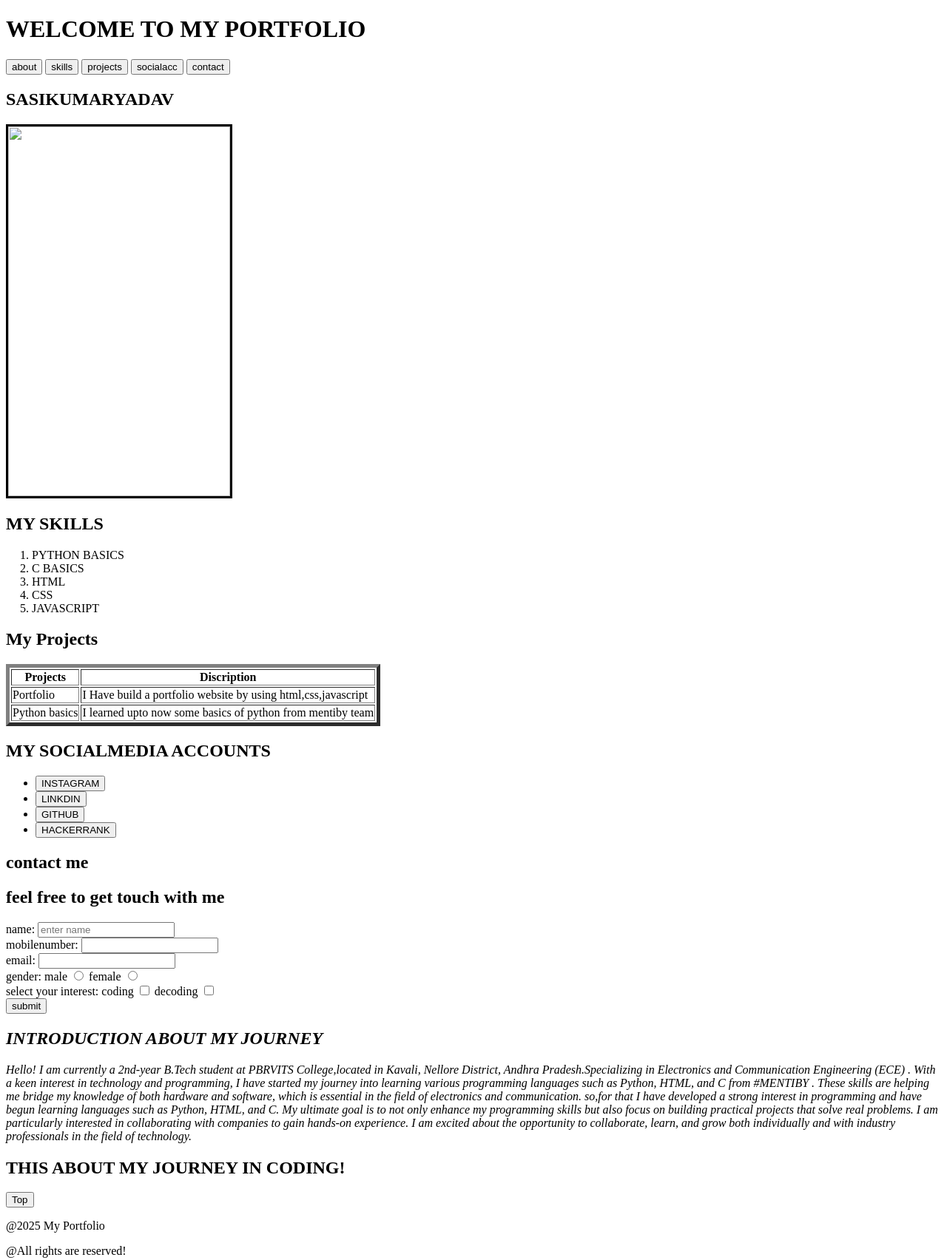
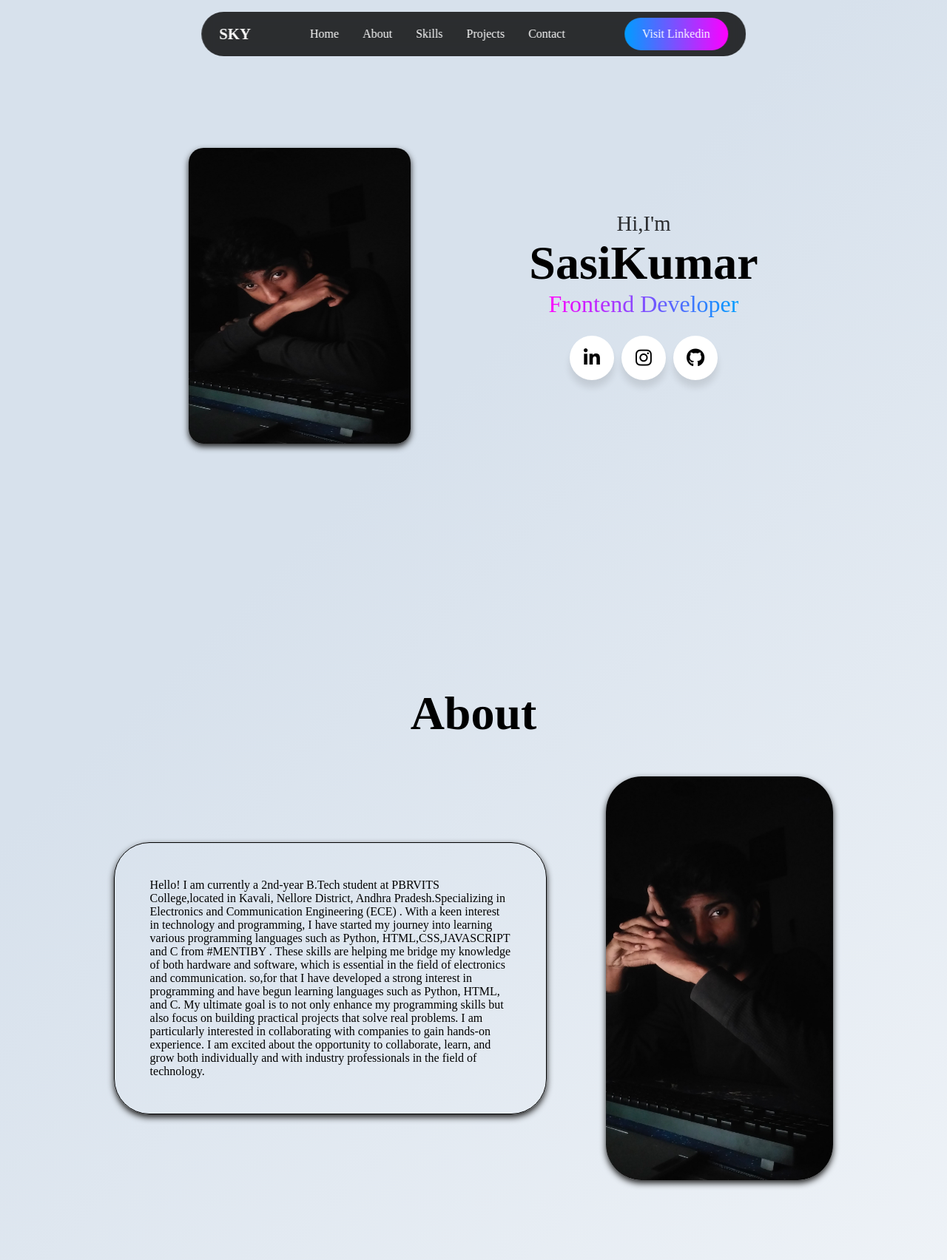
Before and after one commit to sasikumar2k25/MY-PORTFOLIO, a plain HTML site: page index.html in a window 1280 px wide. Shown: the top 1704 px of the page at 74% size. Drawn offline with Linux system fonts and the light colour scheme.

Commit message:
portfolio

```diff
--- a/index.html
+++ b/index.html
@@ -2,133 +2,148 @@
 <html lang="en">
 <head>
     <meta charset="UTF-8">
-    <meta name="viewport" content="width=, initial-scale=1.0">
-    <title>ABOUTSASIKUMAR</title>
- <link rel="stylesheet" href="style.css">
+    <meta name="viewport" content="width=device-width, initial-scale=1.0">
+    <title>Portfolio</title>
+    <link rel="stylesheet" href="style.css">
+    <link rel="stylesheet" href="https://cdnjs.cloudflare.com/ajax/libs/font-awesome/6.7.2/css/all.min.css">
 </head>
-<body >
-    <header>
-       <div>
-        <h1 >WELCOME TO MY PORTFOLIO</h1>
+<body>
 
-        <a href="#about"><button class="button" >about</button></a>
+    <header class="header">
+                <a href="#" class="logo"><span>SKY</span></a>
 
-        <a href="#skills"><button class="button">skills</button></a>
+                <ul class="nav-links">
+                    <li>
+                        <a href="#home">Home</a>
+                    </li>
+                <li>
+                    <a href="#about">About</a>
+                </li>
+                <li>
+                    <a href="#skills">Skills</a>
+                </li>
+                <li>
+                    <a href="#projects">Projects</a>
+                </li>
+                <li>
+                    <a href="#contact">Contact</a>
+                </li>
+            </ul>
+            <i class="fa-solid fa-bars" id="menu-icon"></i>
+            <button class="visit-btn">Visit Linkedin</button>
+
+    </header>
+
+    <section id="home" class="home">
+        <div class="home-container">
+                <img src="skypic1.jpg" alt="">
+
+            <div class="info-box">
+                <div class="text">
+                        <h3>Hi,I'm</h3>
+                        <h1>SasiKumar</h1>
+                        <span class="show">Frontend Developer</span>
+                </div>
+                   <div class="wrapper">
+                    <div class="button">
+                        <div class="icon"> <i class="fa-brands fa-linkedin-in"></i></div>
+                        <span >Linkedin</span>
+                    </div>
+                    <div class="button">
+                        <div class="icon"> <i class="fa-brands fa-instagram"></i></div>
+                        <span>Instagram</span>
+                    </div>
+                     <div class="button">
+                        <div class="icon"> <i class="fa-brands fa-github"></i></div>
+                        <span>Github</span>
+                    </div>
+                   </div>
 
 
-        <a href="#projects"><button class="button">projects</button></a>
+            </div>
 
-       <a href="#socialmedia"><button class="button">socialacc</button></a>
-       <a href="#contact me"><button class="button">contact</button></a>
 
-        <br>
-    </div>
-    </header>
+             </div>
 
-    <main>
-        <section>
-            <h1>SASIKUMARYADAV</h1>
-<img src="skypic1.jpg" height="500" width="300" border ="3px"  >
-        </section>
-<section id="skills">
-    <h1>MY SKILLS</h1>
-    <ol style="position: relative; right: 5px;">
-        <li >PYTHON BASICS</li>
-        <li>C BASICS</li>
-        <li>HTML </li>
-        <li>CSS</li>
-        <li>JAVASCRIPT</li>
-</section>
-<section id="projects">
-    <h1>My Projects</h1>
-    <table border="5" >
-    <tr>
-        <th>Projects</th>
-        <th>Discription</th>
-    </tr>
-    <tr>
-        <td >Portfolio</td>
-        <td >I Have build a portfolio website by using html,css,javascript</td>
+    </section>
+    <section class="about" id="about">
+        <h2 class="section-title">About</h2>
+        <div class="about-info">
+            <p class="matter">Hello! I am currently a 2nd-year B.Tech student at PBRVITS College,located in Kavali, Nellore District, Andhra Pradesh.Specializing in Electronics and Communication Engineering (ECE) . With a keen interest in technology and programming, I have started my journey into learning various programming languages such as Python, HTML,CSS,JAVASCRIPT and C from #MENTIBY . These skills are helping me bridge my knowledge of both hardware and software, which is essential in the field of electronics and communication. so,for that I have developed a strong interest in programming and have begun learning languages such as Python, HTML, and C.
 
-    </tr>
-    <tr>
-        <td >Python basics</td>
-        <td >I learned upto now some basics of python from mentiby team</td>
-    </tr>
-    </table>
-</section>
-<section id="socialmedia">
-    <h1 >MY SOCIALMEDIA ACCOUNTS</h1>
-    <UL>
-        <LI><a href="https://www.instagram.com/?__pwa=1#"><button class="media">INSTAGRAM</button></a></LI>
-        <LI><a href="https://www.linkedin.com/in/sasi-kumar-6a52b1344/"><BUTTON class="media">LINKDIN</BUTTON></a></LI>
-        <LI><a href="https://github.com/sasikumar2k25"><BUTTON class="media">GITHUB</BUTTON></a></LI>
-        <LI><a href="https://www.hackerrank.com/profile/bathalasasi25"><BUTTON class="media">HACKERRANK</BUTTON></a></LI>
+                My ultimate goal is to not only enhance my programming skills but also focus on building practical projects that solve real problems. I am particularly interested in collaborating with companies to gain hands-on experience.
 
-    </UL>
-</section>
-<section id="contact me" class="contactme">
-    <h1 >contact me</h1>
-    <h2 >feel free to get touch with me</h2>
-    <form action="" >
-    <div>
-       <label for="name" >name:</label>
-       <input type="text" id="name" placeholder="enter name" required>
-    </div>
-    <div>
-    <label for="number">mobilenumber:</label>
-    <input type="number" id="number" required>
-</div>
-     <div>
-    <label for="email">email:</label>
-    <input type="email" id="email" required>
-</div>
-<div>
-    <label >gender:</label>
-    <label for="maleradio">male</label>
-    <input type="radio" id="maleradio" >
-    <label for="femaleradio">female</label>
-    <input type="radio" id="female">
-</div>
-<div>
-    <label>select your interest:</label>
-    <label for="coding">coding</label>
-    <input type="checkbox" id="coding">
-    <label for="decoding">decoding</label>
-    <input type="checkbox" id="decoding">
-</div>
-    <div>
-    <button type="submit" class="submit">submit</button>
+                I am excited about the opportunity to collaborate, learn, and grow both individually and with industry professionals in the field of technology.</p>
+            <img src="Videoshot_20250116_000326.jpg" alt="">
+        </div>
+    </section>
+    <section class="contact" id="contact">
+            <div class="contact-container">
+                <form action= "https://api.web3forms.com/submit" method="POST" class="contact-left">
+                    <div class="contact-left-title">
+                        <h2>Get In Touch</h2>
+                    </div>
+                    <input type="hidden" name="access_key" value="2a3eb166-66ea-4177-bb4d-08db38958686">
 
-</div>
-    </form>
-</section>
-<section id="about">
-    <h1 ><EM>INTRODUCTION ABOUT MY JOURNEY</EM></h1>
-<p><i>Hello! I am currently a 2nd-year B.Tech student at PBRVITS College,located in Kavali, Nellore District, Andhra Pradesh.Specializing in Electronics and Communication Engineering (ECE) . With a keen interest in technology and programming, I have started my journey into learning various programming languages such as Python, HTML, and C from #MENTIBY  . These skills are helping me bridge my knowledge of both hardware and software, which is essential in the field of electronics and communication. so,for that I have developed a strong interest in programming and have begun learning languages such as Python, HTML, and C.
-
-    My ultimate goal is to not only enhance my programming skills but also focus on building practical projects that solve real problems. I am particularly interested in collaborating with companies to gain hands-on experience.
-
-    I am excited about the opportunity to collaborate, learn, and grow both individually and with industry professionals in the field of technology.</i></p>
-    <h1>THIS ABOUT MY JOURNEY IN CODING! </h1>
-</section>
+                    <input type="text" name="name" placeholder="Your Name" required class="contact-inputs">
+                    <input type="email" name="email" placeholder="Your Email " required class="contact-inputs">
+                    <textarea name="message"  placeholder="Your Messgae" class="contact-inputs" required></textarea>
+                    <button type="submit">Submit <i class="fa-solid fa-right-to-bracket"></i></button>
 
 
 
-    </main>
-    <a href="">
-    <button class="fixedbutton">Top</button>
-</a>
-    <footer>
-<p >@2025 My Portfolio </p>
+                </form>
 
-<P> @All rights are reserved!</P>
-</footer>
+                <div class="contact-right">
+                    <img src="contact img.png" alt="">
+                </div>
 
 
 
 
 
 
+
+            </div>
+
+    </section>
+    <footer>
+        <div class="footercontainer">
+            <div class="socialicons">
+                <a href=""><i class="fa-brands fa-linkedin-in"></i></a>
+                <a href=""><i class="fa-brands fa-instagram"></i></a>
+                <a href=""><i class="fa-brands fa-github"></i></a>
+            </div>
+            <div class="footernav">
+                <ul>
+                    <li><a href="">Home</a></li>
+                    <li><a href="">About</a></li>
+                    <li><a href="">Skills</a></li>
+                    <li><a href="">Projects</a></li>
+                    <li><a href="">Contact Me</a></li>
+
+                </ul>
+            </div>
+
+        </div>
+        <div class="footerbottom">
+            <p>CopyRight &copy;2025;Designed by <span class="designer">SasiKumarYadav</span>
+
+            </p>
+        </div>
+    </footer>
+
+
+
+
+
+
+
+
+
+
+
+
+    <script src="script.js"></script>
 </body>
 </html>
--- a/style.css
+++ b/style.css
@@ -0,0 +1,422 @@
+*{
+    margin: 0;
+    padding: 0;
+    box-sizing: border-box;
+    font-family: 'Poppins';
+    text-decoration: none;
+    scroll-behavior: smooth;
+    list-style: none;
+
+
+}
+body{
+    background: linear-gradient(315deg, #ffffff 0%, #d7e1ec 74%);
+}
+
+header{
+    position: fixed;
+    top: 1rem;
+    left:  50%;
+    transform: translateX(-50%);
+    display: flex;
+    align-items: center;
+    justify-content: center;
+    gap: 5rem;
+    background-color: rgba(0, 0, 0, 0.8);
+    backdrop-filter: blur(8px);
+    color: white;
+    padding: 0.5rem 1.5rem ;
+    border-radius: 3rem;
+    z-index: 1000;
+}
+.logo{
+    color: white;
+    font-size: 1.3rem;
+    font-weight: 600;
+    text-wrap: nowrap ;
+    transition:0.3s ease-in-out ;
+}
+.logo:hover{
+    transform: scale(1.1);
+
+}
+.nav-links{
+    display: flex;
+    gap: 2rem;
+}
+
+li a{
+    position: relative;
+    color: white;
+    font-weight: 300;
+}
+
+li a::before{
+    position: absolute;
+    content: '';
+    width: 0;
+    left: 0;
+    height: 5px;
+    top: 25px;
+    border-radius: 1rem;
+    transition: 0.3s ease-in-out;
+    background: linear-gradient( to right,rgb(0,157,255),rgb(255,0,255));
+}
+li a:hover::before{
+    width:100%;
+
+}
+.visit-btn{
+    padding: 0.8rem 1.5rem;
+    border-radius: 3rem;
+    border: none;
+    font-weight: 500;
+    font-size: 1rem;
+    color: white;
+    cursor: pointer;
+    text-wrap: nowrap;
+    transition: 0.3s ease-in-out;
+    background: linear-gradient( to right,rgb(0,157,255),rgb(255,0,255));
+
+}
+.visit-btn:hover{
+    background: linear-gradient( to right,rgb(255,0,255),rgb(0,157,255));
+
+    transform: scale(1.03);
+}
+#menu-icon{
+    font-size: 2rem;
+    display: none;
+}
+
+section{
+    min-height: 100vh;
+    padding: 8rem 12%;
+    width: 100%;
+    position: relative;
+}
+.home{
+    display: flex;
+    align-items: center;
+    justify-content: center;
+}
+.home .home-container{
+    display: flex;
+    align-items: center;
+    justify-content: center;
+    gap: 10rem;
+
+}
+.home img{
+    width: 300px;
+    height: 400px;
+    border-radius:20px ;
+    box-shadow: #222 0 4px 8px;
+    transition: 0.3s ease-in-out;
+
+}
+.home img:hover{
+    transform: scale(1.1);
+}
+.info-box{
+    display: flex;
+    flex-direction: column;
+    text-align: center;
+    align-items: center;
+    justify-content: center;
+    gap: 1.5rem;
+
+}
+.info-box h3{
+    font-size: 1.8rem;
+    font-weight: 500;
+    opacity: 0.8;
+
+
+}
+.info-box h1{
+    font-size: 4rem;
+    font-weight: 600;
+
+}
+.info-box .show{
+    background: linear-gradient( to right,rgb(255,0,255),rgb(0,157,255));
+    background-clip: text;
+    color: transparent;
+    font-size: 2rem;
+
+}
+.socials{
+    display:flex;
+  gap: 2rem;
+
+}
+
+.wrapper .button{
+        display: inline-block;
+        height: 60px;
+        width: 60px;
+        float: left;
+        margin: 0 5px;
+        overflow: hidden;
+        background: #fff;
+        border-radius: 50px;
+        cursor: pointer;
+        box-shadow: 0 10px 10px rgba(0, 0, 0, 0.1);
+        transition: all 0.3s ease-in-out;
+}
+.wrapper .button:hover{
+    width:200px ;
+
+}
+.wrapper .button .icon{
+    display: inline-block;
+    height: 60px;
+    width: 60px;
+    border-radius: 50px;
+    box-sizing: border-box;
+    line-height: 60px;
+    transition: all 0.3s ease-in-out;
+
+
+}
+.wrapper .button:nth-child(1):hover .icon{
+    background: #1DA1F2;
+}
+.wrapper .button:nth-child(2):hover .icon{
+    background: #E1306C;
+}.wrapper .button:nth-child(3):hover .icon{
+    background: #333;
+}
+.wrapper .button .icon i{
+    font-size: 25px;
+    line-height: 60px;
+    transition: all 0.3s ease-in-out;
+
+}
+.wrapper .button:hover .icon i{
+    color: #fff;
+}
+.wrapper .button span{
+    font-size: 20px;
+    font-weight: 500;
+    line-height: 60px;
+    margin-left: 10px;
+    transition: all 0.3s ease-in-out;
+
+}
+.wrapper .button:nth-child(1):hover span{
+
+color: #1DA1F2;
+}
+.wrapper .button:nth-child(2):hover span{
+    color: #E1306C;
+}.wrapper .button:nth-child(3):hover span{
+   color: #333;
+}
+.section-title{
+    text-align: center;
+    font-size: 4rem;
+    font-weight: 600;
+    margin-bottom: 3rem;
+}
+.about-info{
+    display: flex;
+    align-items: center;
+    justify-content: center;
+    gap: 5rem;
+
+}
+.about img{
+    width: 24vw;
+    border-radius: 3rem;
+    box-shadow: #222 0 4px 8px;
+    transition: 0.3s ease-in-out;
+}
+.about img:hover{
+    transform: scale(1.2);
+}
+.matter{
+    border: 1px solid black;
+    border-radius: 3rem;
+    padding: 3rem;
+    display: flex;
+    flex-direction: column;
+    align-items: baseline;
+    justify-content: left;
+    cursor: pointer;
+    transition: 0.3s ease-in-out;
+    box-shadow:#222 0 4px 8px ;
+}
+.matter:hover{
+    transform:scale(1.02) ;
+    background-color: black;
+    color: white;
+
+}
+.contact-container{
+    height: 100vh;
+    display: flex;
+    align-items: center;
+    justify-content: space-evenly;
+
+}
+.contact-left{
+    display: flex;
+    flex-direction: column;
+    align-items: start;
+    gap: 20px;
+}
+.contact-left-title h2{
+    font-weight: 600;
+    color: #234ce4;
+    font-size: 40px;
+    margin-bottom: 5px;
+}
+.contact-left-title hr{
+    border: none;
+    width: 120px;
+    height: 5px;
+    background-color: #636baa;
+    border-radius: 10px;
+    margin-bottom: 20px;
+}
+.contact-inputs{
+    width: 400px;
+    height: 50px;
+    border: none;
+    outline: none;
+    padding-left: 25px;
+    font-weight: 500;
+    color: #666;
+    border-radius: 50px;
+
+}
+.contact-left textarea{
+    height: 140px;
+    padding-top: 15px;
+    border-radius: 20px;
+
+}
+.contact-inputs:focus{
+    border: 2px solid #4fb0ff;
+}
+.contact-inputs::placeholder{
+    color: #a9a9a9;
+}
+.contact-left button{
+    display: flex;
+    align-items: center;
+    padding: 15px 30px;
+    font-size: 16px;
+    color: #fff;
+    gap: 10px;
+    border: none;
+    border-radius: 50px;
+    background: linear-gradient(270deg,#4f7bff,#6bd6fa);
+    cursor: pointer;
+    transition: 0.3s ease-in-out;
+
+
+}
+.contact-left button:hover{
+    transform: scale(1.1);
+}
+.contact-left button img{
+    height: 15px;
+
+}
+.contact-right img{
+    width: 500px;
+    position: relative;
+    left: 150px;
+}
+@media(max-width:800px){
+    .contact-inputs{
+        width: 80vw;
+    }
+    .contact-right{
+        display: none;
+    }
+}
+footer{
+    background-color: #111;
+}
+.footercontainer{
+    width:100%;
+    padding: 70px 30px 20px;
+}
+.socialicons{
+    display: flex;
+    justify-content: center;
+
+}
+.socialicons a{
+    text-decoration: none;
+    padding: 10px;
+    background-color: white;
+    margin: 10px;
+    border-radius: 40%;
+}
+.socialicons a i{
+    font-size: 2rem;
+    color: black;
+    opacity: 0.9;
+}
+
+.socialicons a:hover{
+    background-color: #111;
+    transition: 0.5s;
+}
+
+.socialicons a:hover i{
+    color: white;
+    transition: 0.5s;
+}
+.footernav{
+    margin: 30px 0;
+}
+.footernav ul{
+    display: flex;
+    justify-content: center;
+    list-style-type:none ;
+}
+.footernav ul li a{
+    color: white;
+    margin: 20px;
+    text-decoration: none;
+    font-size: 1.3rem;
+    opacity: 0.7;
+    transition: 0.5s;
+
+}
+.footernav ul li a:hover{
+    opacity: 1;
+}
+.footerbottom{
+    background-color: #000;
+    text-align: center;
+    padding: 20px;
+
+}
+.footerbottom p{
+    color: white;
+}
+.designer{
+    opacity: 0.7;
+    text-transform: uppercase;
+    letter-spacing: 1px;
+    font-weight: 400;
+    margin:0px 5px ;
+}
+@media (max-width:700px){
+    .footernav ul{
+        flex-direction: column;
+    }
+    .footer ul li{
+        width: 100%;
+        text-align: center;
+        margin: 10px;
+
+    }
+}
```
Also changed, not shown: Videoshot_20250116_000326.jpg (added), contact img.png (added), script.js (added), skypic1.jpg (added).
